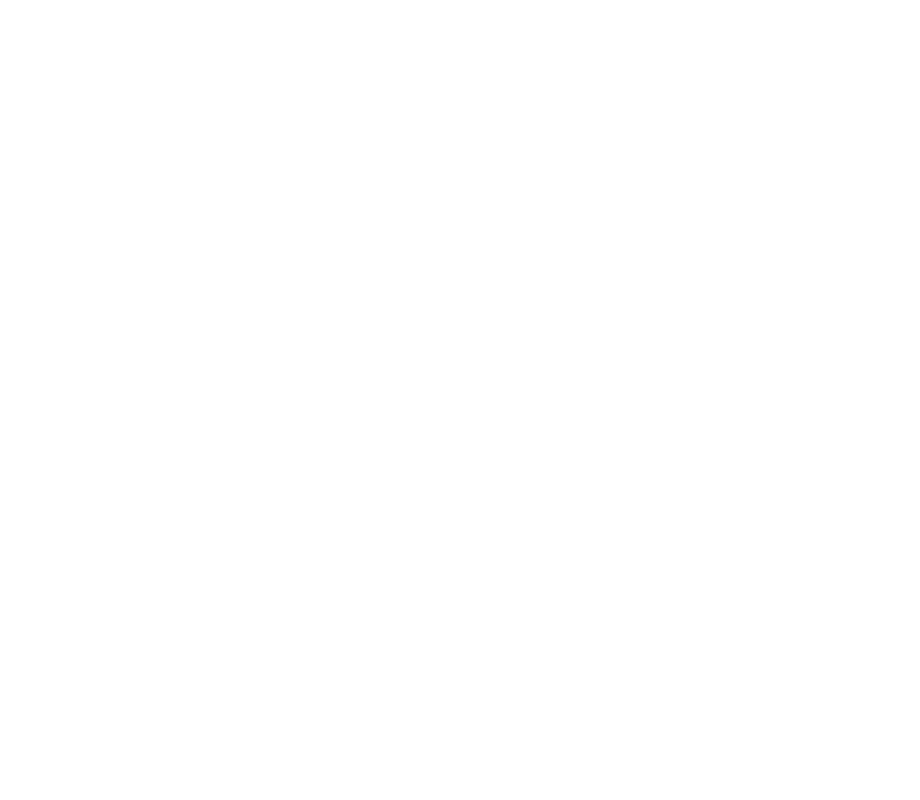
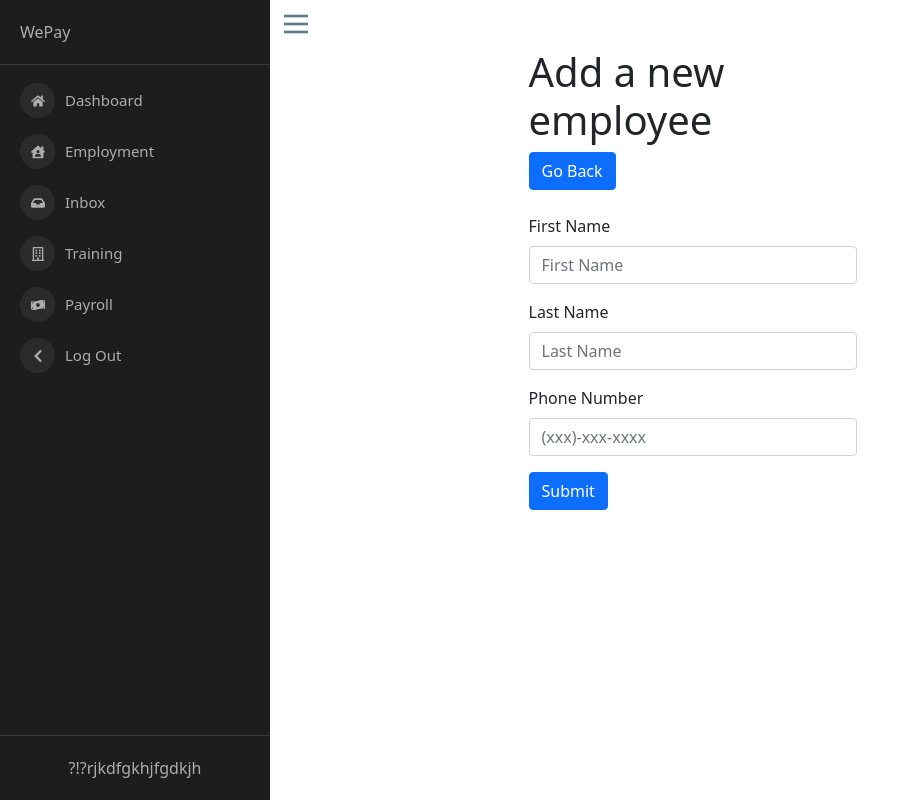
Before and after one commit to ilei0893/WePay, a React (Create React App) app: page /add-employee in a window 1280 px wide. Shown: the whole page, without its empty margins (0-920 px from the left). Built offline with nearby package versions, Linux system fonts and the light colour scheme.

Commit message:
Added route and page to an an employee

```diff
--- a/src/App.js
+++ b/src/App.js
@@ -3,6 +3,7 @@
 import Home from "./pages/LandingPage/Home";
 import Dashboard from "./pages/Dashboard/Dashboard";
 import Employement from "./pages/Dashboard/Employment";
+import AddEmployee from "./pages/Dashboard/AddEmployee";
 import Inbox from "./pages/Dashboard/Inbox";
 import "./App.css";
 import { BrowserRouter as Router, Switch, Route } from "react-router-dom";
@@ -22,6 +23,9 @@
         <Route path="/inbox">
           <Layout page={<Inbox />}/>
         </Route>
+        <Route path="/add-employee">
+          <Layout page={<AddEmployee />}/>
+        </Route>
       </Switch>
     </Router>
   );
--- a/src/components/EmployeeMenu/EmployeeMenu.js
+++ b/src/components/EmployeeMenu/EmployeeMenu.js
@@ -7,7 +7,7 @@
         <Card.Title style={{textAlign:"center"}}>Employee Menu</Card.Title>
         <Card.Body style={{padding:"10px 20px"}}>
           <div className="d-grid gap-2">
-            <Button variant="secondary" size="lg" href="#">
+            <Button variant="secondary" size="lg" href="/add-employee">
               Add Employee
             </Button>
             <Button variant="secondary" size="lg" href="#">
--- /dev/null
+++ b/src/pages/Dashboard/AddEmployee.js
@@ -0,0 +1,37 @@
+import React, { Component } from "react";
+import { Form, Button, Container, Col } from "react-bootstrap";
+export default class AddEmployee extends Component {
+  render() {
+    return (
+      <div>
+        <Container>
+          <Col md={{ span: 4, offset: 3 }}>
+            <h1>Add a new employee</h1>
+            <Button variant="primary" type="submit" href="/employment">
+              Go Back
+            </Button>
+            <br />
+            <br />
+            <Form>
+              <Form.Group className="mb-3" controlId="formFirstName">
+                <Form.Label>First Name</Form.Label>
+                <Form.Control type="text" placeholder="First Name" />
+              </Form.Group>
+              <Form.Group className="mb-3" controlId="formLastName">
+                <Form.Label>Last Name</Form.Label>
+                <Form.Control type="text" placeholder="Last Name" />
+              </Form.Group>
+              <Form.Group className="mb-3" controlId="formPhoneNumber">
+                <Form.Label>Phone Number</Form.Label>
+                <Form.Control type="tel" placeholder="(xxx)-xxx-xxxx" />
+              </Form.Group>
+              <Button variant="primary" type="submit">
+                Submit
+              </Button>
+            </Form>
+          </Col>
+        </Container>
+      </div>
+    );
+  }
+}
```
